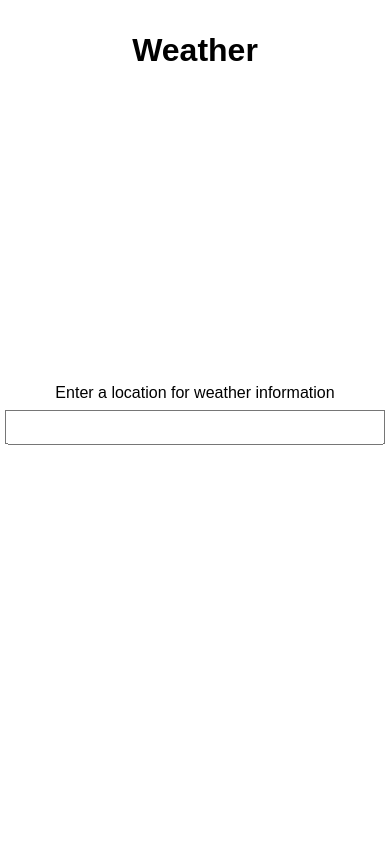
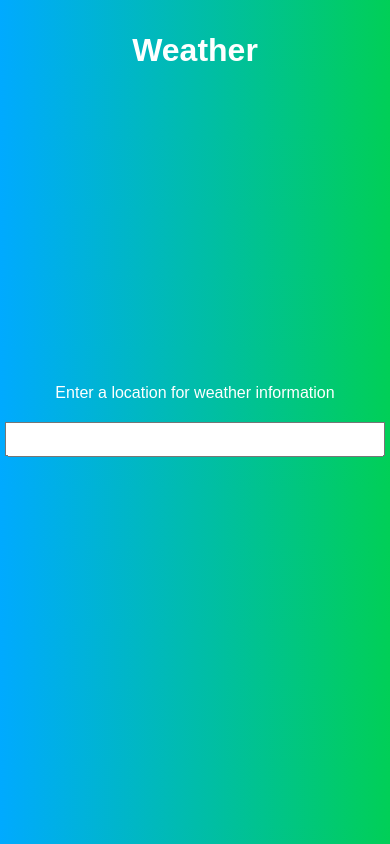
Before and after one commit to Jshuk-7/weather, a plain HTML site: page index.html in a window 390 px wide. Drawn offline with Linux system fonts and the light colour scheme.

Commit message:
added-new-styles

```diff
--- a/assets/styles/style.css
+++ b/assets/styles/style.css
@@ -3,6 +3,11 @@
   padding: 0;
   box-sizing: border-box;
   font-family: sans-serif;
+}
+
+body {
+  background: linear-gradient(to right, #00aaff, #01cf57);
+  color: white;
 }
 
 body h1 {
@@ -30,6 +35,8 @@ form input {
   margin: 0.5rem 0 1rem 0;
   padding: 0.5rem;
   width: 23.75rem;
+  align-self: center;
+  outline: none;
 }
 
 .weather-info-div {
@@ -61,3 +68,9 @@ h4 {
   font-size: 45px;
   border-radius: 50%;
 }
+
+@media screen and (max-width: 500px) {
+  form label {
+    margin: 0.75rem;
+  }
+}
```
